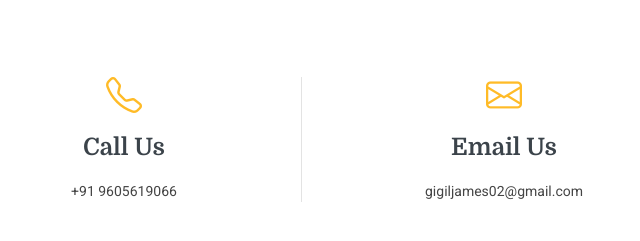
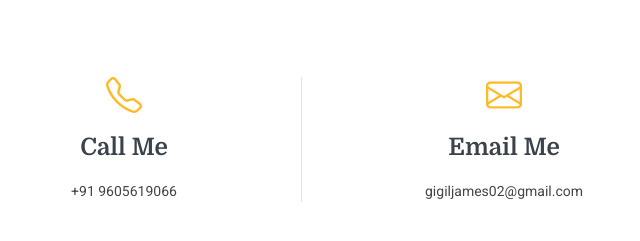
Before and after one commit to gigiljames/Sample-personal-portfolio, a plain HTML site: page index.html in a window 1280 px wide. Shown: the part 5120-5361 px from the top of the page, 516-1156 px from the left. Drawn offline with Linux system fonts and the light colour scheme.

Commit message:
Update index.html

```diff
--- a/index.html
+++ b/index.html
@@ -797,7 +797,7 @@
                 class="info-item d-flex flex-column justify-content-center align-items-center info-item-borders"
               >
                 <i class="bi bi-telephone"></i>
-                <h3>Call Us</h3>
+                <h3>Call Me</h3>
                 <p>+91 9605619066</p>
               </div>
             </div>
@@ -808,7 +808,7 @@
                 class="info-item d-flex flex-column justify-content-center align-items-center"
               >
                 <i class="bi bi-envelope"></i>
-                <h3>Email Us</h3>
+                <h3>Email Me</h3>
                 <p>gigiljames02@gmail.com</p>
               </div>
             </div>
```
